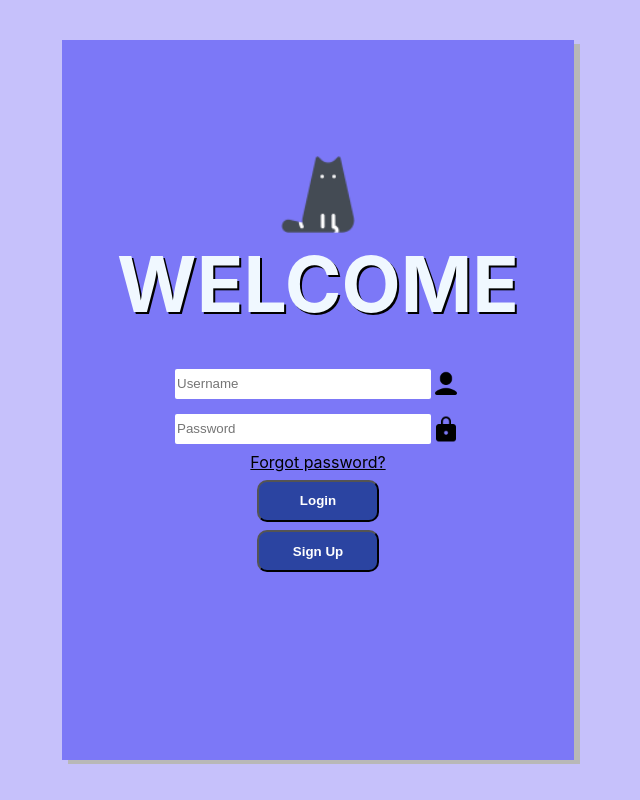
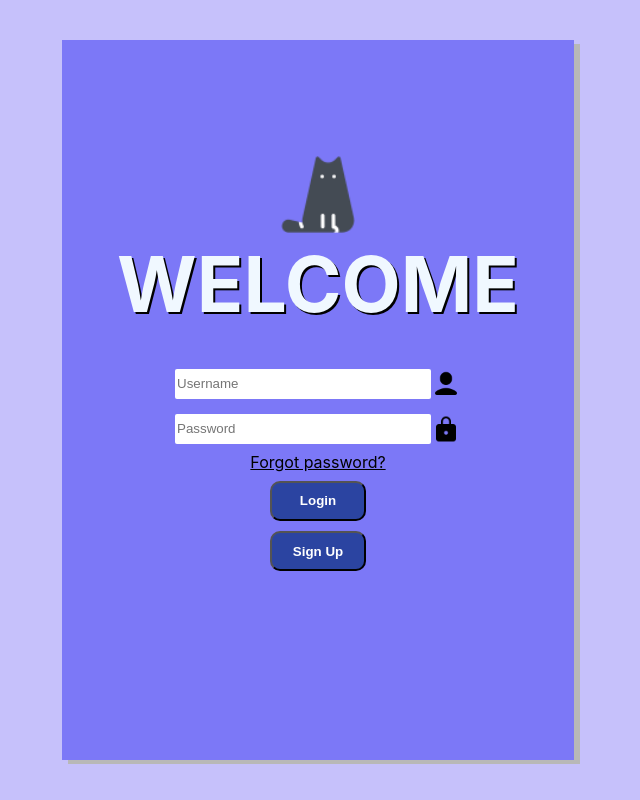
Before and after one commit to mackneupart/chat-app-TxID, a React (Create React App) app: page / in a window 1280 px wide. Shown: the whole page, without its empty margins (322-962 px from the left). Built offline with nearby package versions, Linux system fonts and the light colour scheme; what @parse/react, parse would draw is missing.

Commit message:
correcting button component to vh in size

```diff
--- a/src/Components/Button/Button.css
+++ b/src/Components/Button/Button.css
@@ -2,12 +2,12 @@
   margin-right: auto;
   margin-left: auto;
   background-color: var(--blue-500);
-  height: 42px;
-  width: 122px;
+  height: 5vh;
+  width: 12vh;
   border-radius: 10px;
   cursor: pointer;
   color: white;
   font-weight: bold;
   text-decoration: none;
-  size: 160px;
+  size: 2vh;
 }
--- a/src/Pages/Home/Home.css
+++ b/src/Pages/Home/Home.css
@@ -66,10 +66,13 @@ TO DO
   justify-content: right;
   align-items: right;
   grid-column-start: 1;
-  font-size: 1.2vw;
+  font-size: 22px;
   font-weight: 500;
   overflow: hidden;
   white-space: nowrap;
+  font-weight: 200;
+
+
 }
 
 .userInfoPlaceholder {
@@ -78,7 +81,7 @@ TO DO
   align-items: left;
   max-width: 78%;
   grid-column-start: 3;
-  font-size: 1.2vw;
+  font-size: 22px;
 }
 
 .user-buttons {
```
